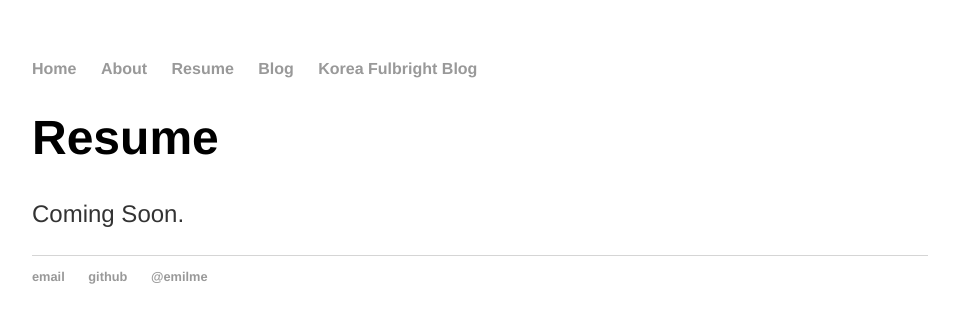
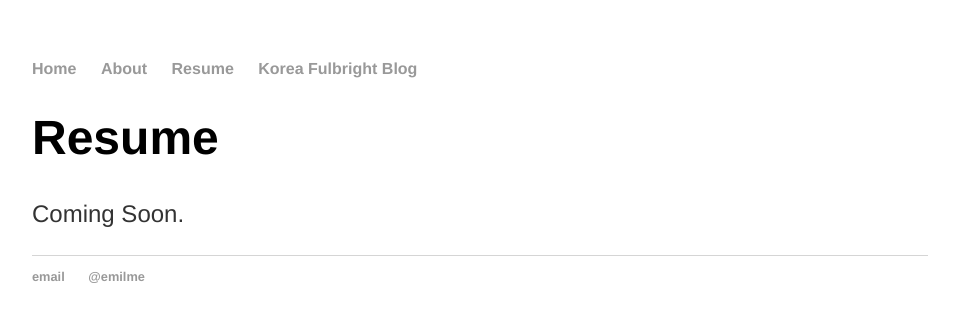
Before and after one commit to emilme/emilme.github.io, a Jekyll site: the page built from resume/index.html, in a window 1280 px wide. Shown: the top 323 px of the page, without its empty margins (160-1119 px from the left). Built offline with Jekyll 4.4.1, drawn with Linux system fonts in a browser that asks for light colours.

Commit message:
Update default.html

```diff
--- a/_layouts/default.html
+++ b/_layouts/default.html
@@ -11,7 +11,7 @@
 	        		<li><a href="/">Home</a></li>
 		        	<li><a href="/about">About</a></li>
 	        		<li><a href="/resume">Resume</a></li>
-	        		<li><a href="/blog">Blog</a></li>
+	        		<!-- <li><a href="/blog">Blog</a></li>-->
 	        		<li><a href="http://emilydhong.tumblr.com">Korea Fulbright Blog</a></li>
     			</ul>
 			</nav>
@@ -23,7 +23,6 @@
 			<footer>
 	    		<ul>
 	        		<li><a href="mailto:emily.d.hong@gmail.com">email</a></li>
-	        		<li><a href="https://github.com/emilme">github</a></li>
 	        		<li><a href="https://twitter.com/emilme">@emilme</a></li>
 				</ul>
 			</footer>
```
